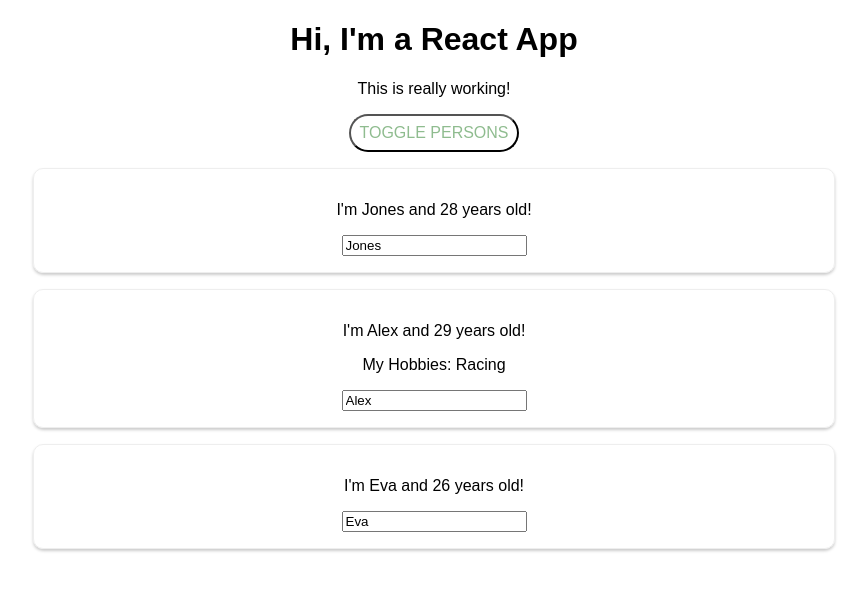
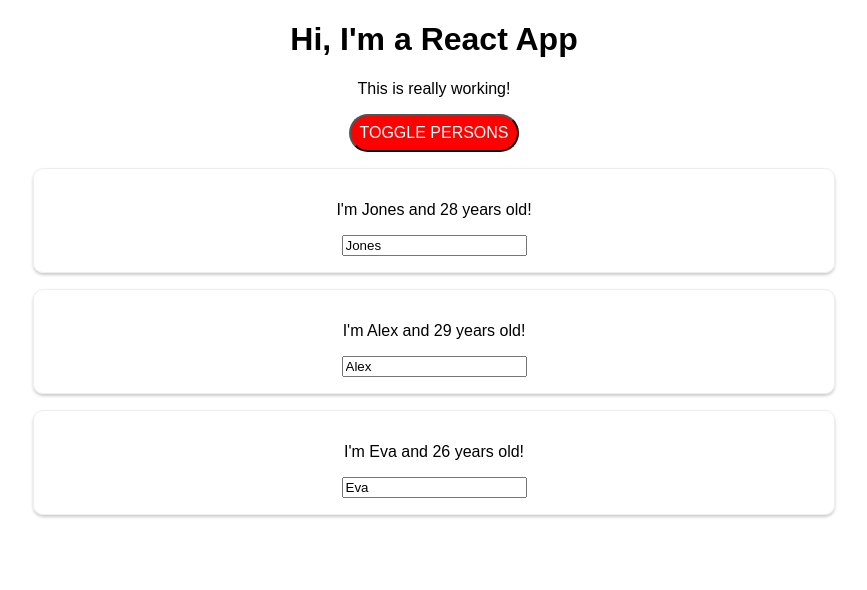
Before and after one commit to obfusticatedcode/react-basics, a React (Create React App) app: page / in a window 1280 px wide. Both pictures are taken after a click on the button "TOGGLE PERSONS". Shown: the top 590 px of the page, without its empty margins (206-1073 px from the left). Built offline with nearby package versions, Linux system fonts and the light colour scheme.

Commit message:
dynamically adding css classes

```diff
--- a/src/App.css
+++ b/src/App.css
@@ -1,3 +1,11 @@
 .App {
   text-align: center;
 }
+
+.red {
+  color: red;
+}
+
+.bold {
+  font-weight: bold;
+}
--- a/src/App.js
+++ b/src/App.js
@@ -6,48 +6,43 @@
   state = {
     persons: [
       {
+        id: '1',
         name: 'Jones',
         age: 28
       },
       {
+        id: '2',
         name: 'Alex',
         age: 29
       },
       {
+        id: '3',
         name: 'Eva',
         age: 26
       }
     ]
   }
 
-  switchNameHandler = (newName) => {
-    this.setState({
-      persons: [
-        {
-          name: newName,
-          age: 28
-        },
-        {
-          name: 'Alex',
-          age: 29
-        },
-        {
-          name: 'Eva',
-          age: 27
-        }
-      ],
-      showPersons: false
-    });
+  deletePersonHandler = (personIndex) => {
+    // const persons = this.state.persons.slice();
+    const persons = [...this.state.persons];
+    persons.splice(personIndex, 1);
+    this.setState({persons: persons});
   }
 
-  nameChangedHandler = (event) => {
-    this.setState({
-      persons: [
-        { name: 'Jones', age: 28 },
-        { name: event.target.value, age: 29 },
-        { name: 'Eva', age: 27 }
-      ]
+  nameChangedHandler = (event, id) => {
+    const personIndex = this.state.persons.findIndex(p => {
+      return p.id === id;
     });
+
+    const person = {...this.state.persons[personIndex]}
+    // const person = Object.assign({}, this.state.persons[personIndex]);
+    person.name = event.target.value;
+
+    const persons = [...this.state.persons];
+    persons[personIndex] = person;
+
+    this.setState({ persons: persons});
   }
 
   togglePersonsHandler = () => {
@@ -57,7 +52,8 @@
 
   render() {
     const style = {
-      backgroundColor: 'white',
+      backgroundColor: 'green',
+      color: 'white',
       font: 'inherit',
       padding: '8px',
       cursor: 'pointer'
@@ -67,25 +63,32 @@
     if (this.state.showPersons) {
       persons = (
         <div>
-          <Person
-            name={this.state.persons[0].name}
-            age={this.state.persons[0].age} />
-          <Person
-            name={this.state.persons[1].name}
-            age={this.state.persons[1].age}
-            click={this.switchNameHandler.bind(this, 'Grace')}
-            changed={this.nameChangedHandler}>My Hobbies: Racing</Person>
-          <Person
-            name={this.state.persons[2].name}
-            age={this.state.persons[2].age} />
+          {this.state.persons.map((person, index) => {
+            return <Person
+            click={() => this.deletePersonHandler(index)}
+            name={person.name}
+            age={person.age}
+            key={person.id}
+            changed={(event) => this.nameChangedHandler(event, person.id)}/>
+          })}
         </div>
       );
+
+      style.backgroundColor = 'red';
+    }
+
+    const classes = [];
+    if (this.state.persons.length <= 2) {
+      classes.push('red');
+    }
+    if (this.state.persons.length <= 1) {
+      classes.push('bold');
     }
 
     return (
       <div className="App">
         <h1>Hi, I'm a React App</h1>
-        <p>This is really working!</p>
+        <p className={classes.join(' ')}>This is really working!</p>
         <button className="button"
           style={style}
           onClick={this.togglePersonsHandler}>Toggle Persons</button>
```
